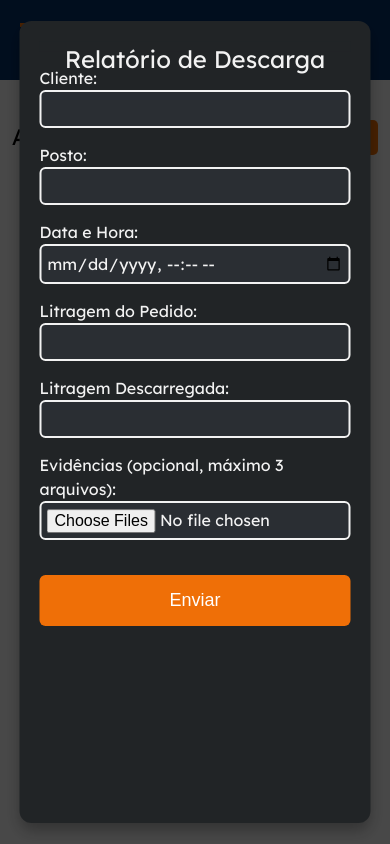
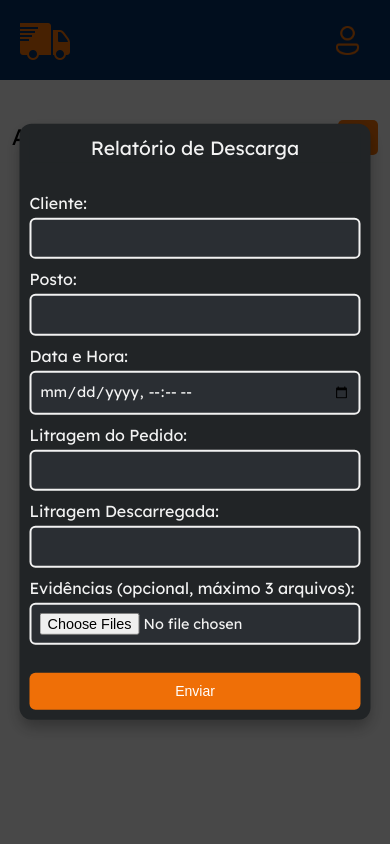
Before and after one commit to RickFBraga/gas-report, a React (Vite) app: page /home in a window 390 px wide. Both pictures are taken after a click on the button 358 px from the left and 137 px from the top of the page. Built offline with nearby package versions, Linux system fonts and the light colour scheme.

Commit message:
Finished Responsive

```diff
--- a/src/components/Modal.jsx
+++ b/src/components/Modal.jsx
@@ -152,12 +152,19 @@
   z-index: 20;
   box-shadow: 0 8px 16px rgba(0, 0, 0, 0.3);
   width: 90%;
-  max-width: 700px;
-  height: 90%;
+  max-width: 600px;
+  height: auto;
+  overflow-y: auto;
 
   @media (max-width: 670px) {
-    padding: 20px;
-    height: 95%;
+    padding: 15px;
+    width: 95%;
+    height: auto;
+  }
+
+  @media (max-width: 480px) {
+    padding: 10px;
+    width: 90%;
   }
 `;
 
@@ -167,7 +174,11 @@
   gap: 15px;
 
   @media (max-width: 670px) {
-    height: 10px;
+    gap: 10px;
+  }
+
+  @media (max-width: 480px) {
+    gap: 8px;
   }
 `;
 
@@ -176,9 +187,14 @@
   text-align: center;
   background-color: #212426;
   color: #f2f2f2;
+  margin-bottom: 20px;
 
   @media (max-width: 670px) {
+    font-size: 1.5rem;
+  }
 
+  @media (max-width: 480px) {
+    font-size: 1.2rem;
   }
 `;
 
@@ -203,14 +219,16 @@
     border-color: #ef6f07;
     outline: none;
   }
+
   @media (max-width: 768px) {
     font-size: 1rem;
     padding: 10px;
   }
 
   @media (max-width: 670px) {
-    padding: 5px;
-    margin-top: 0;
+    font-size: 0.9rem;
+    padding: 8px;
+    margin-top: 3px;
   }
 `;
 
@@ -231,4 +249,14 @@
     background-color: #b55409;
     transform: translateY(-2px);
   }
+
+  @media (max-width: 670px) {
+    font-size: 16px;
+    padding: 10px;
+  }
+
+  @media (max-width: 480px) {
+    font-size: 14px;
+    padding: 8px;
+  }
 `;
```
